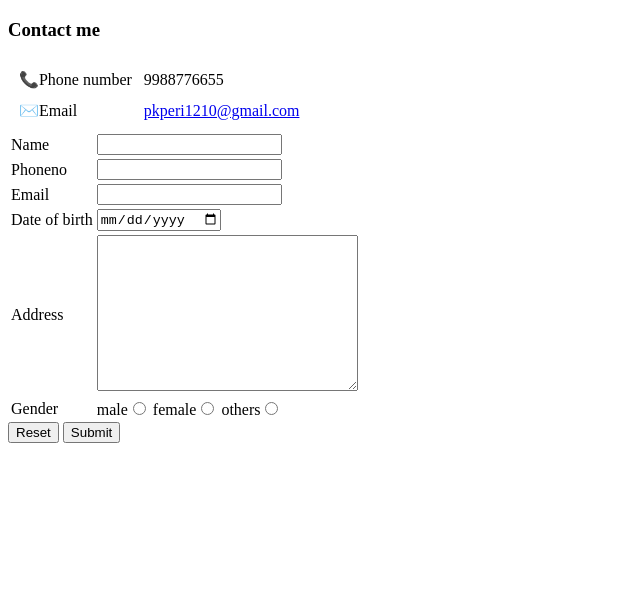
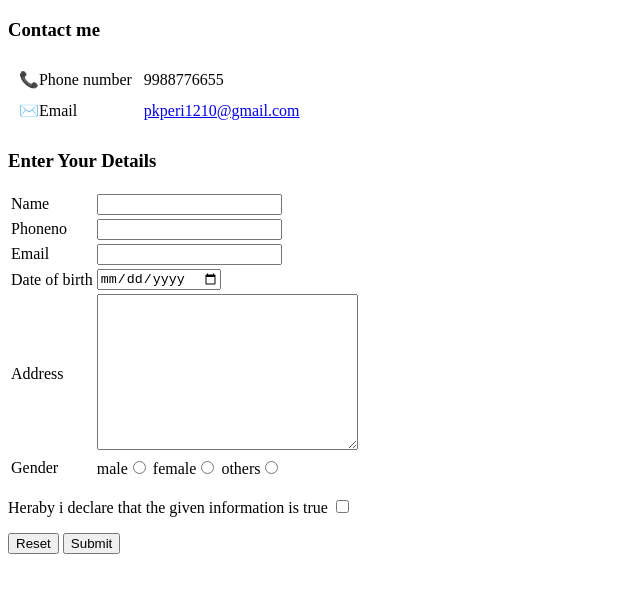
Before and after one commit to pkperi123/cv, a plain HTML site: page contact.html in a window 1280 px wide. Shown: the whole page, without its empty margins (0-640 px from the left). Drawn offline with Linux system fonts and the light colour scheme.

Commit message:
added check box

```diff
--- a/contact.html
+++ b/contact.html
@@ -16,6 +16,7 @@
                 <td><a href="https://mail.google.com/mail/u/0/?tab=rm&ogbl#inbox?compose=new">pkperi1210@gmail.com</a></td>
             </tr>
         </table>
+        <h3>Enter Your Details</h3>
     <form class action="mailto:pkperi1210@gmail.com" method="post" enctype="text/plain">
 
         <table>
@@ -44,6 +45,7 @@
                 <td>male<input type="radio" name="male"> female<input type="radio" name="female"> others<input type="radio" name="others"></td>
             </tr>
         </table>
+         <p>Heraby i declare that the given information is true <input type="checkbox"></p>
         <input type="reset">
         <input type="submit">
     </form>
```
